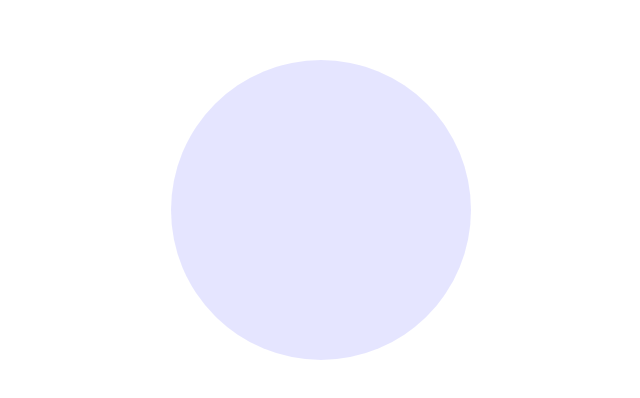
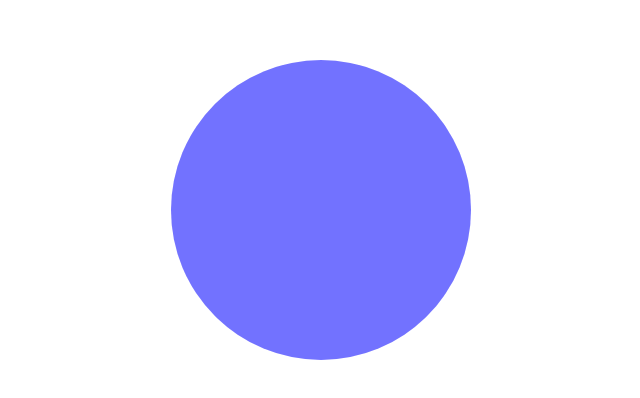
Before and after one commit to LeoDog896/breathe, a SvelteKit app: page / in a window 1280 px wide. Shown: the part 190-588 px from the top of the page, without its empty margins (319-959 px from the left). Built offline with nearby package versions, Linux system fonts and the light colour scheme.

Commit message:
feat: tweened motion

```diff
--- a/src/routes/+page.svelte
+++ b/src/routes/+page.svelte
@@ -1,11 +1,20 @@
 <script lang="ts">
     import "../app.css"
+    import { tweened } from 'svelte/motion';
+	import { cubicOut } from 'svelte/easing';
+
+	const radius = tweened(0, {
+		duration: 4000,
+		easing: cubicOut
+	});
 
     let dimension = 300;
+
+    radius.set(dimension)
 </script>
 
 <div class="background-circle" style="width: {dimension}px; height: {dimension}px;"></div>
-<div class="foreground-circle"></div>
+<div class="foreground-circle" style="width: {$radius}px; height: {$radius}px;"></div>
 
 <style>
     div {
@@ -16,6 +25,10 @@
         border-radius: 50%;
     }
 
+    .foreground-circle {
+        background-color: rgba(0, 0, 255, 0.5);
+    }
+
     .background-circle {
         background-color: rgba(0, 0, 255, 0.1);
     }
```
